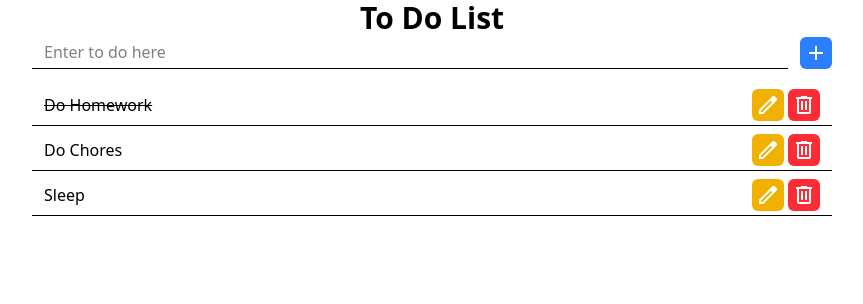
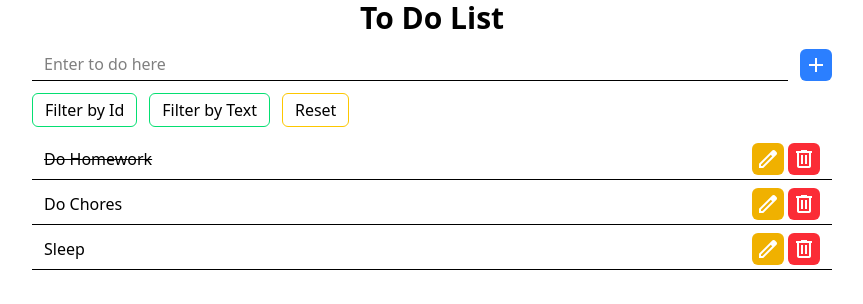
Before and after one commit to 3ehrcalvin/learn-angularjs-to-do-list, a plain HTML site: page index.html in a window 1280 px wide. Shown: the whole page, without its empty margins (208-1071 px from the left). Drawn offline with nearby package versions, Linux system fonts and the light colour scheme.

Commit message:
feat: add filter for to do list

```diff
--- a/index.html
+++ b/index.html
@@ -12,9 +12,9 @@
     <link rel="stylesheet" href="https://fonts.googleapis.com/css2?family=Material+Symbols+Outlined:opsz,wght,FILL,GRAD@24,400,0,0" />
 </head>
 <body ng-controller="AppController">
-    <main class="flex flex-col justify-center items-center mx-60">
+    <main class="flex flex-col justify-center items-center gap-3 mx-60">
         <h1 class="text-3xl font-bold">{{title}}</h1>
-        <form class="w-full mb-4 flex items-center justify-center gap-3" ng-submit="submitNewList()">
+        <form class="w-full flex items-center justify-center gap-3" ng-submit="submitNewList()">
             <input type="hidden" ng-model="inputList.id">
             <input type="text" ng-model="inputList.text" placeholder="Enter to do here" class="w-full px-3 py-1 border-b-1 outline-none">
             <button class="bg-blue-500 hover:bg-blue-600 text-white flex items-center justify-center p-1 rounded-md">
@@ -23,8 +23,19 @@
                 </span>
             </button>
         </form>
+        <div class="flex items-center gap-3 w-full">
+            <button ng-click="order = 'id'" ng-class="{'bg-green-300': order=='id'}" class="cursor-pointer border border-green-400 px-3 py-1 rounded-md hover:bg-green-100 transition-all duration-100">
+                Filter by Id
+            </button>
+            <button ng-click="order = 'text'" ng-class="{'bg-green-300': order=='text'}" class="cursor-pointer border border-green-400 px-3 py-1 rounded-md hover:bg-green-100 transition-all duration-100">
+                Filter by Text
+            </button>
+            <button ng-click="order = ''" class="cursor-pointer border border-yellow-400 px-3 py-1 rounded-md hover:bg-yellow-100 transition-all duration-100">
+                Reset
+            </button>
+        </div>
         <ul class="w-full flex flex-col gap-1">
-            <li class="flex items-center justify-between w-full px-3 py-1 border-b-1" ng-repeat="data in list | orderBy: 'id'">
+            <li class="flex items-center justify-between w-full px-3 py-1 border-b-1" ng-repeat="data in list | orderBy: order">
                 <p ng-class="{'line-through': data.done}" ng-click="toggleList(data)" class="cursor-pointer">{{data.text}}</p>
                 <div class="flex items-center gap-1">
                     <button ng-click="selectUpdateData(data)" class="cursor-pointer bg-yellow-500 hover:bg-yellow-600 text-white flex items-center justify-center p-1 rounded-md">
```
